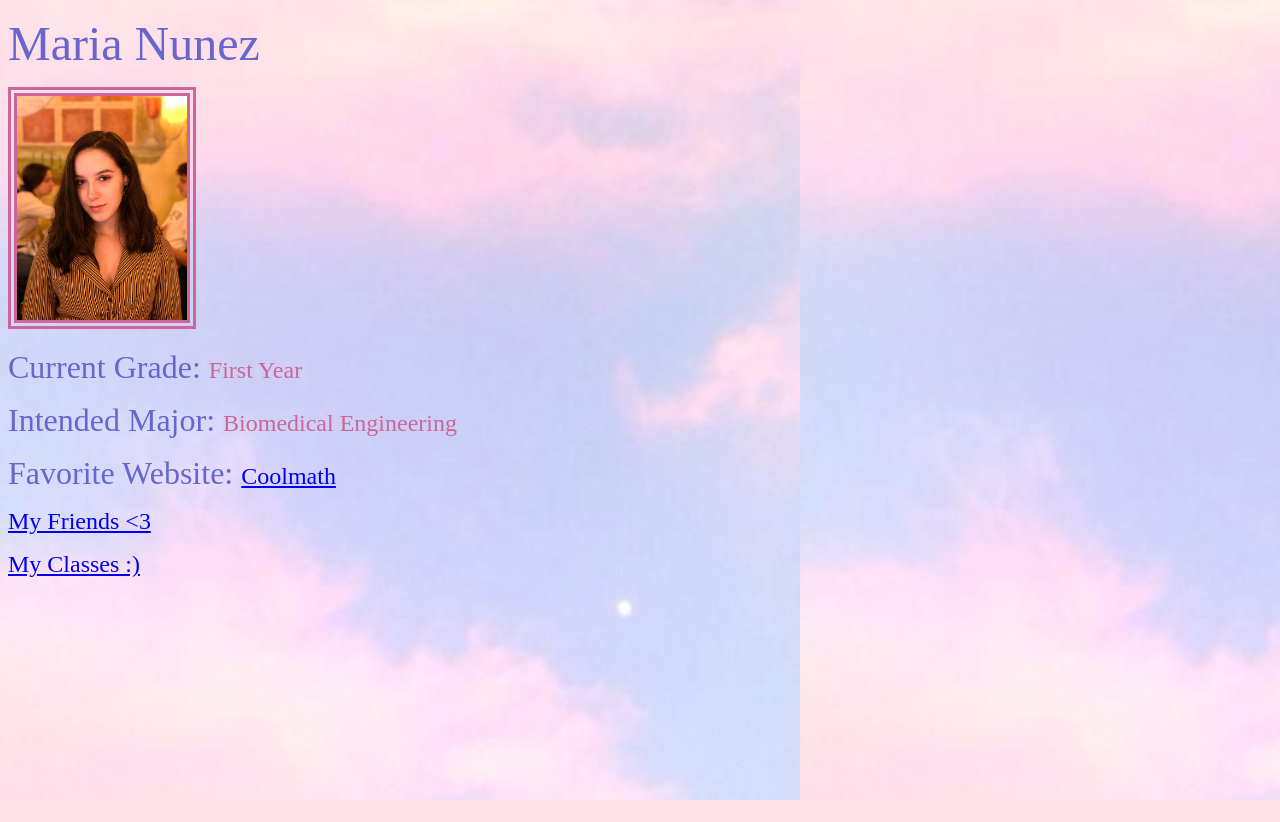
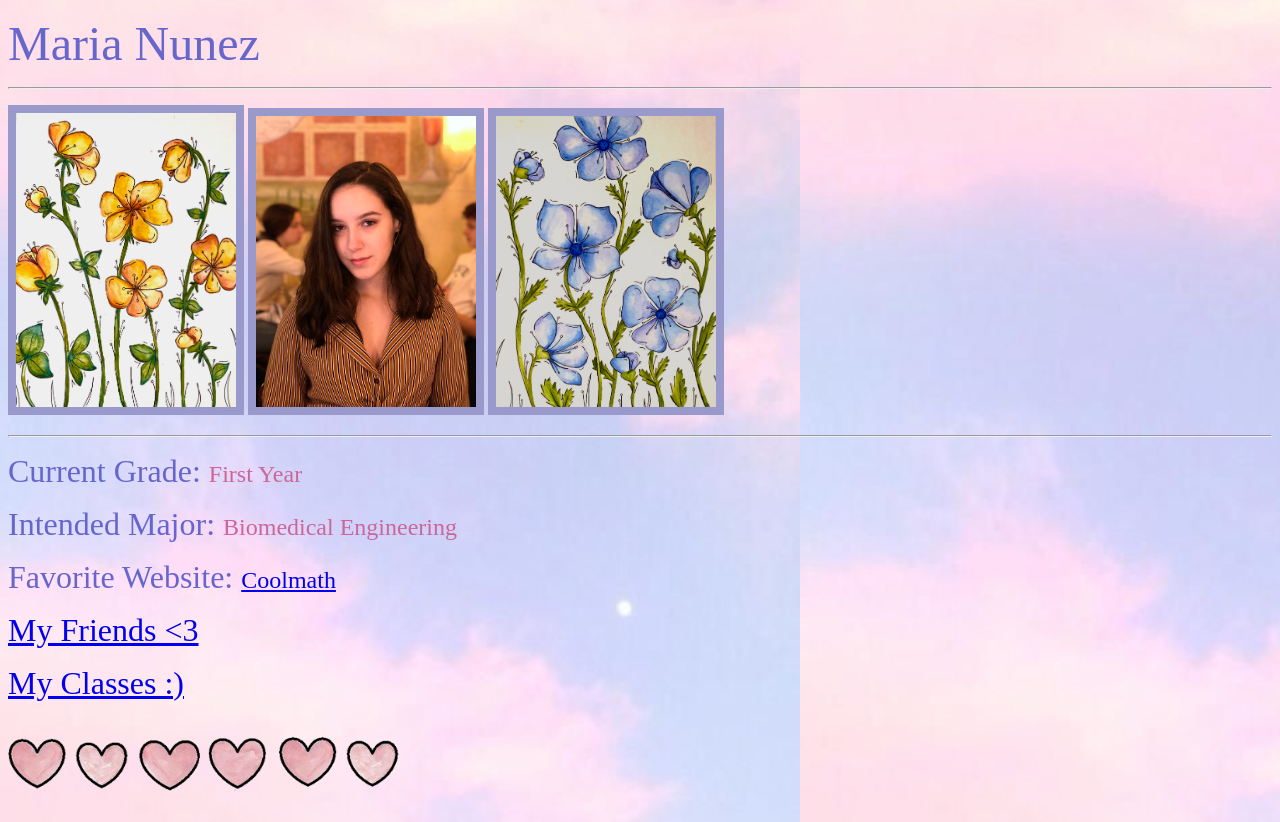
Before and after one commit to marianunez447/Flask-Project, a Flask app: page / in a window 1280 px wide. Before the commit the page ends 800 px from the top, so only its background shows below. Run offline with Flask 2, Linux system fonts and the light colour scheme.

Commit message:
edited main page

```diff
--- a/templates/index.html
+++ b/templates/index.html
@@ -6,7 +6,13 @@
     <head>
     <body style = "background-image: url('/static/sky.jpg');">
     <p><font size = "18" color = "6666CC" face = "Copperplate"> Maria Nunez </font></p>
-    <p><img src = "/static/me.jpg" alt = "me" style = "width: 170px; border: 9px double #CC6699">
+    <hr>
+    <p>
+    <img src = "/static/flow1.jpg" alt = "flower" style = "width: 220px; border: 8px solid #9999CC">
+    <img src = "/static/me.jpg" alt = "me" style = "width: 220px; border: 8px solid #9999CC">
+    <img src = "/static/flow2.jpg" alt = "flower" style = "width: 220px; border: 8px solid #9999CC">
+    </p>
+    <hr>
     <p><font size = "6" color = "6666CC" face = "Copperplate"> Current Grade: </font>
     <font size = "5" color = "CC6699" face = "Copperplate"> First Year </font>
     </p>
@@ -16,7 +22,8 @@
     <p><font size = "6" color = "6666CC" face = "Copperplate"> Favorite Website: </font>
     <font size = "5" color = "CC6699" face = "Copperplate"> <a href="https://www.coolmathgames.com"> Coolmath</a></font>
     </p>
-    <p><font size = "5" color = "CC6699" face = "Copperplate"> <a href="/friends">My Friends <3 </a></font></p>
-    <p><font size = "5" color = "CC6699" face = "Copperplate"> <a href="/classes">My Classes :) </a></font></p>
+    <p><font size = "6" color = "6666CC" face = "Copperplate"> <a href="/friends">My Friends <3 </a></font></p>
+    <p><font size = "6" color = "6666CC" face = "Copperplate"> <a href="/classes">My Classes :) </a></font></p>
+    <p><img src = "/static/pinkheart.jpg" alt = "<3" style = "width: 400px;">
     </body>
 </html>
```
Also changed, not shown: static/flow1.jpg (added), static/flow2.jpg (added), static/me.jpg, 2 other files.
